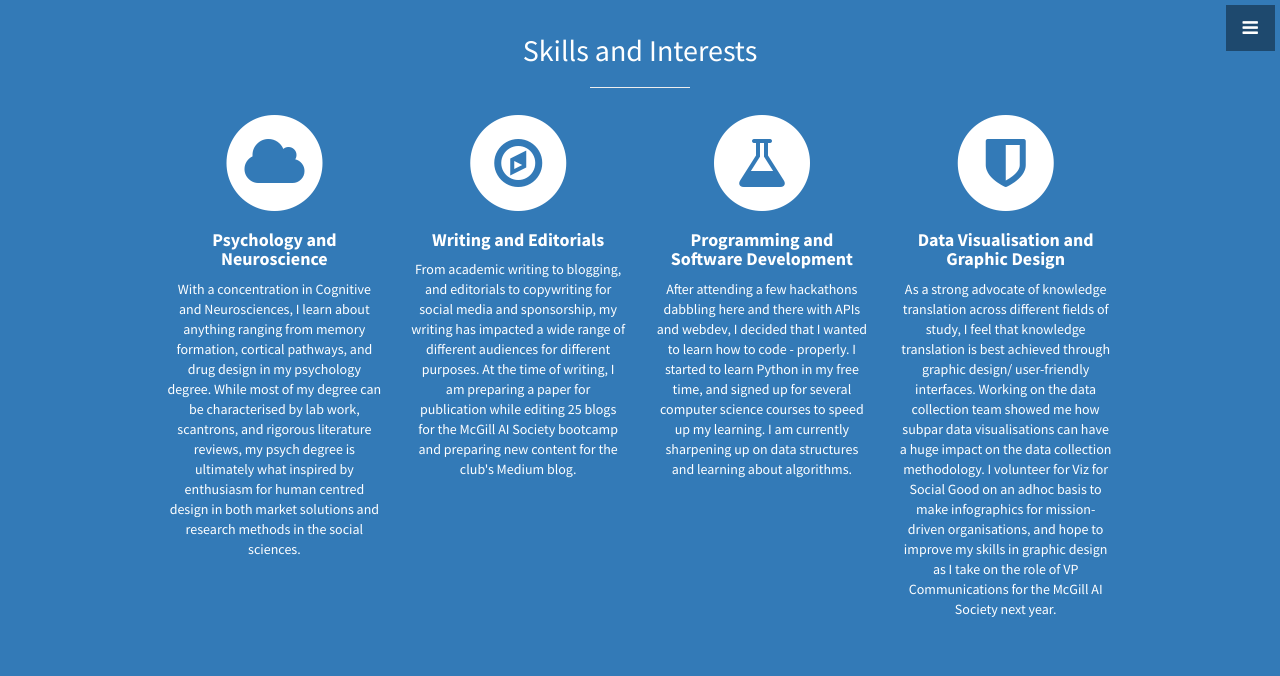
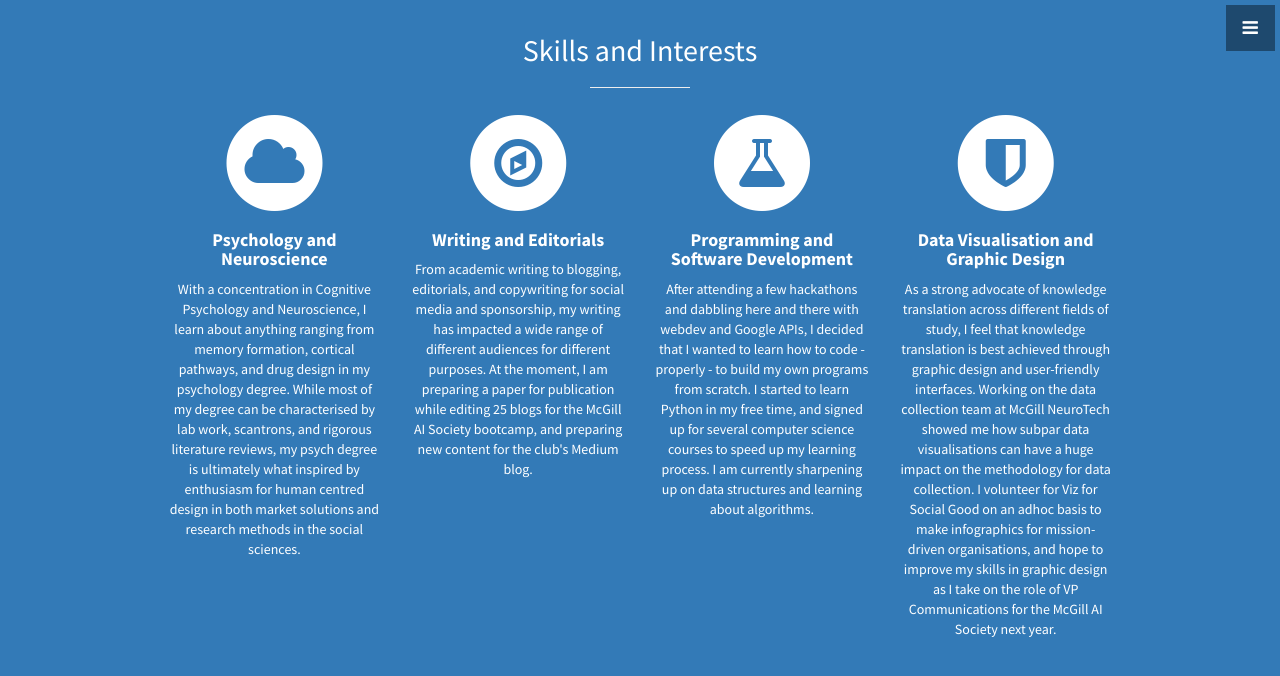
Before and after one commit to claudiahleung/claudiahleung.github.io, a Jekyll site: the page built from index.html, in a window 1280 px wide and 900 px high, scrolled down 1530 px, cut to the strip 0-695 px from the top of the window. Shown: the top 676 px of the strip. Built offline with Jekyll 4.4.1, drawn with Linux system fonts in a browser that asks for light colours; some of the changed text lies outside the part shown.

Commit message:
style-change-skillsninterests

```diff
--- a/_includes/portfolio.html
+++ b/_includes/portfolio.html
@@ -2,7 +2,7 @@
   <div class="container">
     <div class="row">
       <div class="col-lg-10 col-lg-offset-1 text-center">
-        <h2>Our Work</h2>
+        <h2>Check out some of my projects!</h2>
         <hr class="small">
         <div class="row">
           <div class="col-md-6">
--- a/_includes/skills_interests.html
+++ b/_includes/skills_interests.html
@@ -15,7 +15,7 @@
               <h4>
                 <strong>Psychology and Neuroscience</strong>
               </h4>
-              <p>With a concentration in Cognitive and Neurosciences, I learn about anything ranging from memory formation, cortical pathways, and drug design in my psychology degree. While most of my degree can be characterised by lab work, scantrons, and rigorous literature reviews, my psych degree is ultimately what inspired by enthusiasm for human centred design in both market solutions and research methods in the social sciences.</p>
+              <p>With a concentration in Cognitive Psychology and Neuroscience, I learn about anything ranging from memory formation, cortical pathways, and drug design in my psychology degree. While most of my degree can be characterised by lab work, scantrons, and rigorous literature reviews, my psych degree is ultimately what inspired by enthusiasm for human centred design in both market solutions and research methods in the social sciences.</p>
             </div>
           </div>
           <div class="col-md-3 col-sm-6">
@@ -27,7 +27,7 @@
               <h4>
                 <strong>Writing and Editorials</strong>
               </h4>
-              <p>From academic writing to blogging, and editorials to copywriting for social media and sponsorship, my writing has impacted a wide range of different audiences for different purposes. At the time of writing, I am preparing a paper for publication while editing 25 blogs for the McGill AI Society bootcamp and preparing new content for the club's Medium blog.</p>
+              <p>From academic writing to blogging, editorials, and copywriting for social media and sponsorship, my writing has impacted a wide range of different audiences for different purposes. At the moment, I am preparing a paper for publication while editing 25 blogs for the McGill AI Society bootcamp, and preparing new content for the club's Medium blog.</p>
             </div>
           </div>
           <div class="col-md-3 col-sm-6">
@@ -39,7 +39,7 @@
               <h4>
                 <strong>Programming and Software Development</strong>
               </h4>
-              <p>After attending a few hackathons dabbling here and there with APIs and webdev, I decided that I wanted to learn how to code - properly. I started to learn Python in my free time, and signed up for several computer science courses to speed up my learning. I am currently sharpening up on data structures and learning about algorithms. </p>
+              <p>After attending a few hackathons and dabbling here and there with webdev and Google APIs, I decided that I wanted to learn how to code - properly - to build my own programs from scratch. I started to learn Python in my free time, and signed up for several computer science courses to speed up my learning process. I am currently sharpening up on data structures and learning about algorithms. </p>
             </div>
           </div>
           <div class="col-md-3 col-sm-6">
@@ -51,7 +51,7 @@
               <h4>
                 <strong>Data Visualisation and Graphic Design</strong>
               </h4>
-              <p>As a strong advocate of knowledge translation across different fields of study, I feel that knowledge translation is best achieved through graphic design/ user-friendly interfaces. Working on the data collection team showed me how subpar data visualisations can have a huge impact on the data collection methodology. I volunteer for Viz for Social Good on an adhoc basis to make infographics for mission-driven organisations, and hope to improve my skills in graphic design as I take on the role of VP Communications for the McGill AI Society next year.</p>
+              <p>As a strong advocate of knowledge translation across different fields of study, I feel that knowledge translation is best achieved through graphic design and user-friendly interfaces. Working on the data collection team at McGill NeuroTech showed me how subpar data visualisations can have a huge impact on the methodology for data collection. I volunteer for Viz for Social Good on an adhoc basis to make infographics for mission-driven organisations, and hope to improve my skills in graphic design as I take on the role of VP Communications for the McGill AI Society next year.</p>
             </div>
           </div>
         </div>
```
Also changed, not shown: 1 other file.
